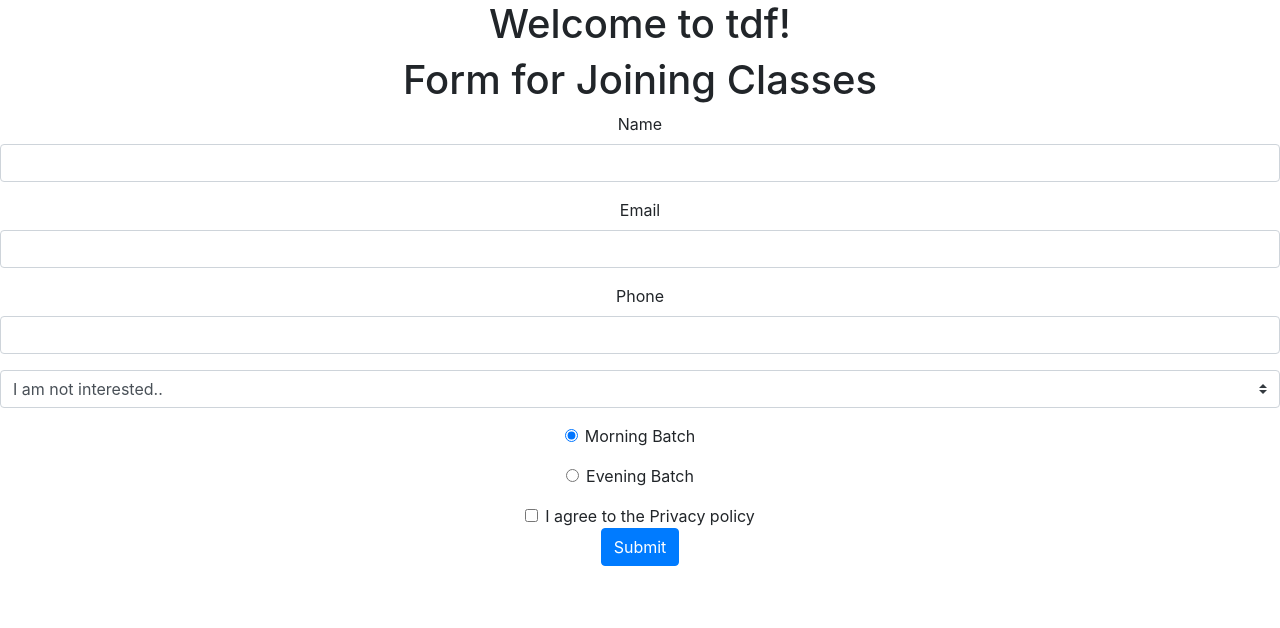
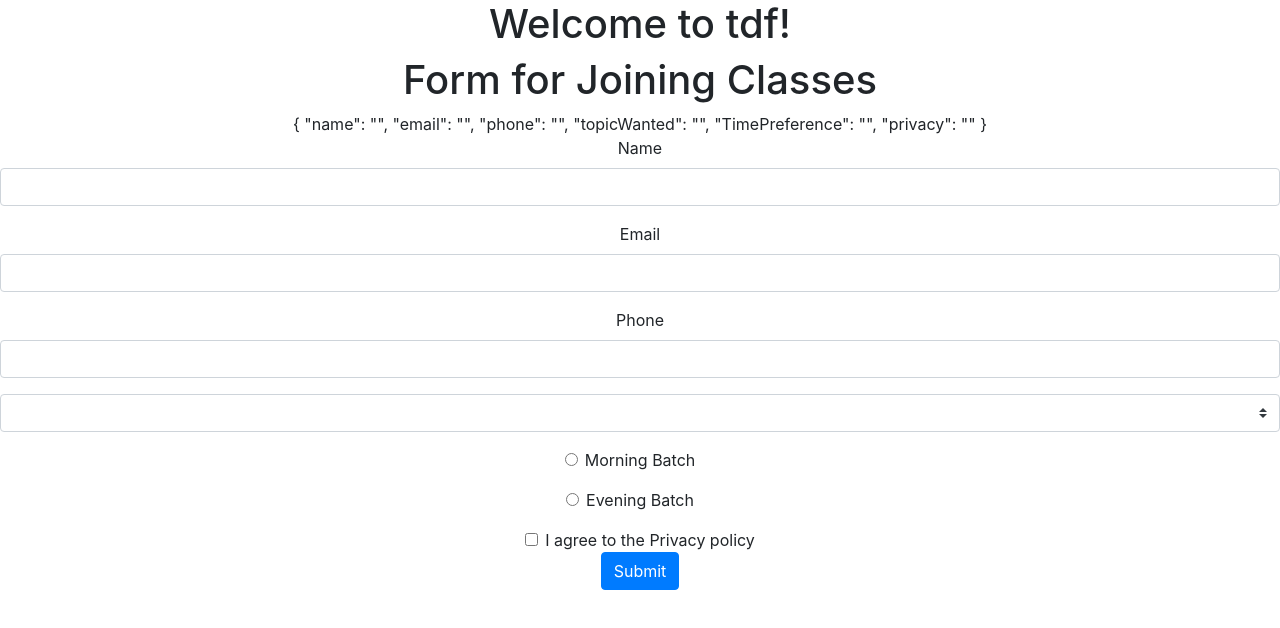
Before and after one commit to sarthakbhutani/angular-form-projects, an Angular app: page / in a window 1280 px wide. Shown: the top 628 px of the page. Built offline with nearby package versions, Linux system fonts and the light colour scheme.

Commit message:
Implemented data binding, which is dynamically checkable via json pipe on the page

```diff
--- a/src/app/app.component.html
+++ b/src/app/app.component.html
@@ -4,36 +4,39 @@
     Welcome to {{ title }}!
   </h1>
   <h1>Form for Joining Classes</h1>
-<form>
+<form #classForm="ngForm">
+  <!-- checking the data -->
+  {{classForm.value | json}}
+  <!-- by using pipes -->
   <div class="form-group">
     <label>Name</label>
-    <input type="text" class="form-control">
+    <input type="text" class="form-control" ngModel name="name">
   </div>
     <div class="form-group">
     <label>Email</label>
-    <input type="email" class="form-control">
+    <input type="email" class="form-control" ngModel name="email">
   </div>
     <div class="form-group">
     <label>Phone</label>
-    <input class="form-control" type="tel">
+    <input class="form-control" type="tel" ngModel name="phone">
   </div>
   <div class="form-group">
-    <select class="custom-select">
+    <select class="custom-select" ngModel name="topicWanted">
       <option selected>I am not interested..</option>
-      <option *ngFor="let topic of topics">{{topic}}</option>
+      <option *ngFor="let topic of topics" >{{topic}}</option>
     </select>
   </div>
   <div class="form-group">
-    <input class="form-check-input" type="radio" name="TimePreference" value="Moning" checked >
+    <input class="form-check-input" type="radio" name="TimePreference" ngModel value="Moning" checked >
     <label class="form-check-label">Morning Batch</label>
   </div>
   <div class="form-group">
-    <input class="form-check-input" type="radio" name="TimePreference" value="Evening">
+    <input class="form-check-input" type="radio" name="TimePreference" ngModel value="Evening">
     <label class="form-check-label">Evening Batch</label>
   </div>
   <div class="form-check">
-    <input class="form-check-input" type="checkbox">
-    <label class="form-check-label">I agree to the Privacy policy</label>
+    <input class="form-check-input" ngModel name="privacy" type="checkbox">
+    <label class="form-check-label" >I agree to the Privacy policy</label>
   </div>
   <button class="btn btn-primary">Submit</button>
 </form>
```
